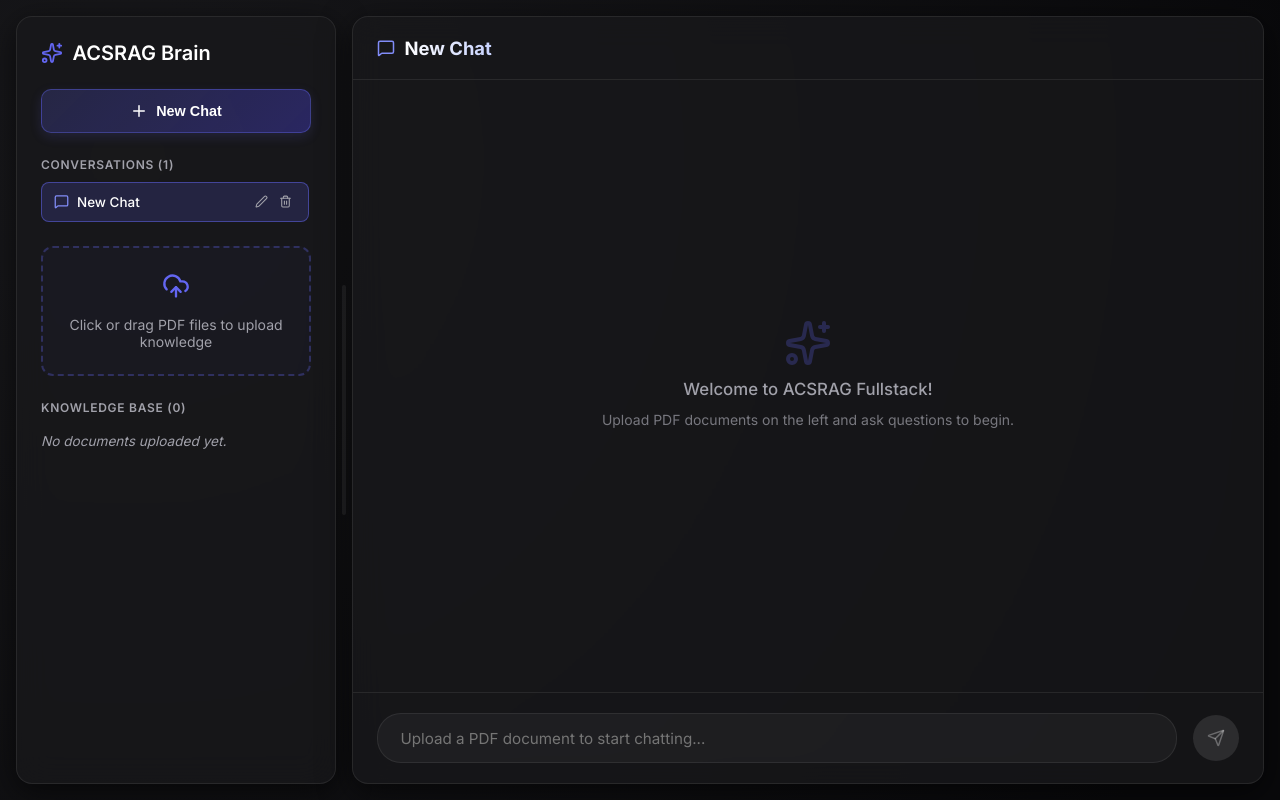
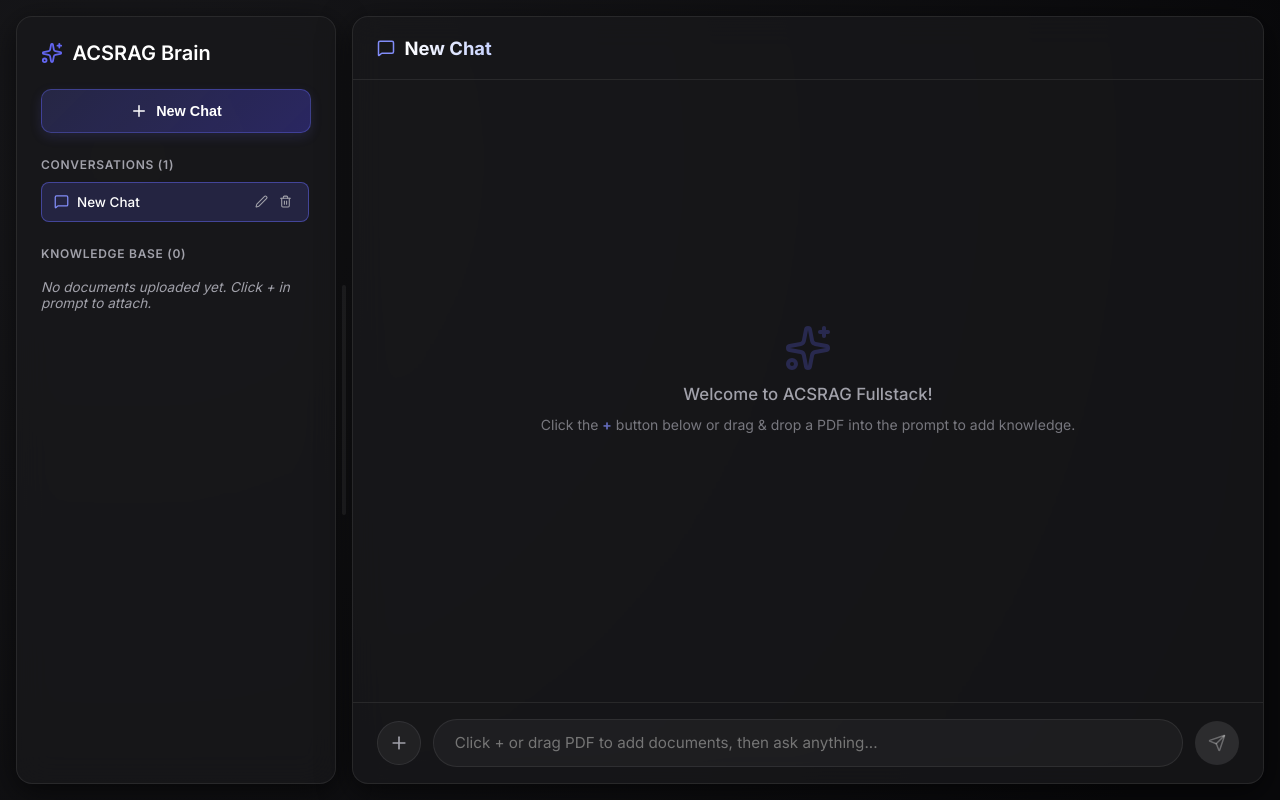
Before and after one commit to LakshyaJain08/Adaptive_Corrective_Self_Rag, a Next.js app: page / in a window 1280 px wide. Built offline with nearby package versions, Linux system fonts and the light colour scheme.

Commit message:
feat: Move PDF upload from sidebar to prompt section with + button and drag-and-drop

```diff
--- a/app/globals.css
+++ b/app/globals.css
@@ -300,7 +300,8 @@
   flex-direction: column;
   gap: 0.5rem;
   overflow-y: auto;
-  max-height: 160px;
+  flex-grow: 1;
+  max-height: 320px;
 }
 
 .doc-item {
@@ -433,12 +434,88 @@
 .score.medium { color: var(--warning); }
 
 /* Input Area */
-.input-area {
-  padding: 1.25rem 1.5rem;
+.input-area-wrapper {
+  padding: 1rem 1.5rem;
   border-top: 1px solid var(--glass-border);
   display: flex;
-  gap: 1rem;
+  flex-direction: column;
+  gap: 0.5rem;
+  position: relative;
+  transition: all 0.2s ease;
+  flex-shrink: 0;
+}
+
+.input-area-wrapper.drag-active {
+  background: rgba(99, 102, 241, 0.08);
+  border-top-color: var(--primary-color);
+}
+
+.input-drag-overlay {
+  position: absolute;
+  inset: 0;
+  background: rgba(15, 23, 42, 0.9);
+  backdrop-filter: blur(8px);
+  display: flex;
   align-items: center;
+  justify-content: center;
+  gap: 0.75rem;
+  color: #818cf8;
+  font-weight: 600;
+  font-size: 0.95rem;
+  z-index: 20;
+  border: 2px dashed var(--primary-color);
+  border-radius: 12px;
+  margin: 0.5rem;
+  pointer-events: none;
+  animation: fadeIn 0.2s ease;
+}
+
+.input-uploading-pill {
+  display: inline-flex;
+  align-items: center;
+  gap: 0.4rem;
+  background: rgba(99, 102, 241, 0.15);
+  border: 1px solid rgba(99, 102, 241, 0.3);
+  color: #a5b4fc;
+  padding: 0.25rem 0.75rem;
+  border-radius: 16px;
+  font-size: 0.78rem;
+  width: fit-content;
+}
+
+.input-area {
+  display: flex;
+  gap: 0.75rem;
+  align-items: center;
+  width: 100%;
+}
+
+.attach-btn {
+  background: rgba(255, 255, 255, 0.05);
+  border: 1px solid var(--glass-border);
+  color: var(--text-secondary);
+  width: 44px;
+  height: 44px;
+  border-radius: 50%;
+  display: flex;
+  align-items: center;
+  justify-content: center;
+  cursor: pointer;
+  transition: all 0.2s ease;
+  flex-shrink: 0;
+}
+
+.attach-btn:hover:not(:disabled) {
+  background: rgba(99, 102, 241, 0.2);
+  border-color: var(--primary-color);
+  color: #fff;
+  transform: scale(1.05);
+  box-shadow: 0 0 12px rgba(99, 102, 241, 0.3);
+}
+
+.attach-btn:disabled {
+  opacity: 0.5;
+  cursor: not-allowed;
 }
 
 .input-field {
@@ -446,7 +523,7 @@
   background: rgba(255, 255, 255, 0.04);
   border: 1px solid var(--glass-border);
   border-radius: 24px;
-  padding: 0.9rem 1.4rem;
+  padding: 0.85rem 1.3rem;
   color: white;
   font-size: 0.95rem;
   font-family: inherit;
@@ -464,8 +541,8 @@
   background: var(--primary-color);
   color: white;
   border: none;
-  width: 46px;
-  height: 46px;
+  width: 44px;
+  height: 44px;
   border-radius: 50%;
   display: flex;
   align-items: center;
--- a/app/page.jsx
+++ b/app/page.jsx
@@ -817,31 +817,6 @@
           </div>
         </div>
 
-        {/* Upload Drop Zone */}
-        <div
-          className={`upload-zone ${isDragOver ? 'drag-active' : ''}`}
-          onClick={() => document.getElementById('file-upload').click()}
-          onDrop={handleDrop}
-          onDragOver={handleDragOver}
-          onDragLeave={handleDragLeave}
-        >
-          <UploadCloud className="upload-icon" size={28} />
-          <p className="upload-text">
-            {isUploading
-              ? 'Uploading and indexing...'
-              : 'Click or drag PDF files to upload knowledge'}
-          </p>
-          <input
-            type="file"
-            id="file-upload"
-            multiple
-            accept=".pdf"
-            style={{ display: 'none' }}
-            onChange={handleFileUpload}
-            disabled={isUploading}
-          />
-        </div>
-
         {/* Knowledge Base Document List */}
         <div className="sidebar-section" style={{ flexGrow: 1, minHeight: 0 }}>
           <div className="sidebar-section-header">
@@ -910,7 +885,7 @@
                   padding: '0.5rem 0',
                 }}
               >
-                No documents uploaded yet.
+                No documents uploaded yet. Click + in prompt to attach.
               </p>
             )}
           </div>
@@ -989,7 +964,7 @@
                 Welcome to ACSRAG Fullstack!
               </p>
               <p style={{ fontSize: '0.875rem', opacity: 0.7 }}>
-                Upload PDF documents on the left and ask questions to begin.
+                Click the <strong style={{ color: '#818cf8' }}>+</strong> button below or drag & drop a PDF into the prompt to add knowledge.
               </p>
             </div>
           ) : (
@@ -1069,28 +1044,71 @@
           <div ref={messagesEndRef} style={{ height: '1px', visibility: 'hidden' }} />
         </div>
 
+        {/* Prompt Input Area with + Attachment button & Drag-Drop */}
+        <div
+          className={`input-area-wrapper ${isDragOver ? 'drag-active' : ''}`}
+          onDrop={handleDrop}
+          onDragOver={handleDragOver}
+          onDragLeave={handleDragLeave}
+        >
+          {isDragOver && (
+            <div className="input-drag-overlay">
+              <UploadCloud size={22} />
+              <span>Drop PDF here to upload knowledge</span>
+            </div>
+          )}
+
+          {isUploading && (
+            <div className="input-uploading-pill">
+              <UploadCloud size={14} />
+              <span>Uploading and indexing PDF knowledge...</span>
+            </div>
+          )}
+
           <form className="input-area" onSubmit={handleSendMessage}>
+            <button
+              type="button"
+              className="attach-btn"
+              onClick={() => document.getElementById('prompt-file-upload').click()}
+              disabled={isUploading}
+              title="Attach PDF document"
+            >
+              <Plus size={20} />
+            </button>
+
+            <input
+              type="file"
+              id="prompt-file-upload"
+              multiple
+              accept=".pdf"
+              style={{ display: 'none' }}
+              onChange={handleFileUpload}
+              disabled={isUploading}
+            />
+
             <input
               type="text"
               className="input-field"
               placeholder={
                 documents.length === 0
-                ? 'Upload a PDF document to start chatting...'
+                  ? 'Click + or drag PDF to add documents, then ask anything...'
                   : 'Ask a question about your documents...'
               }
               value={input}
               onChange={(e) => setInput(e.target.value)}
-            disabled={isLoading || documents.length === 0}
+              disabled={isLoading}
             />
+
             <button
               type="submit"
               className="send-btn"
-            disabled={isLoading || documents.length === 0 || !input.trim()}
+              disabled={isLoading || !input.trim()}
               title="Send question"
             >
               <Send size={18} />
             </button>
           </form>
+        </div>
       </main>
     </div>
   );
```
Lines whose indentation alone changed are shown as unchanged.
